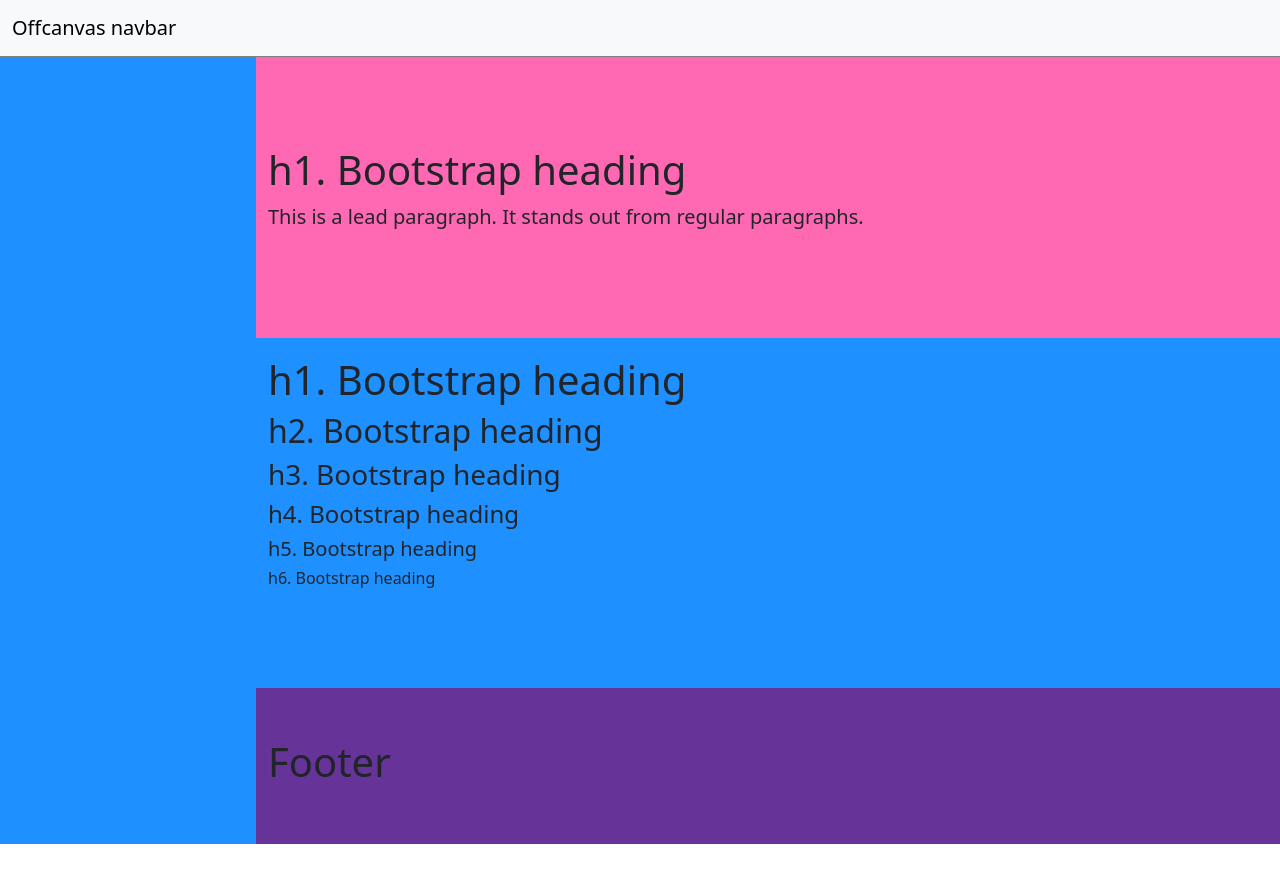
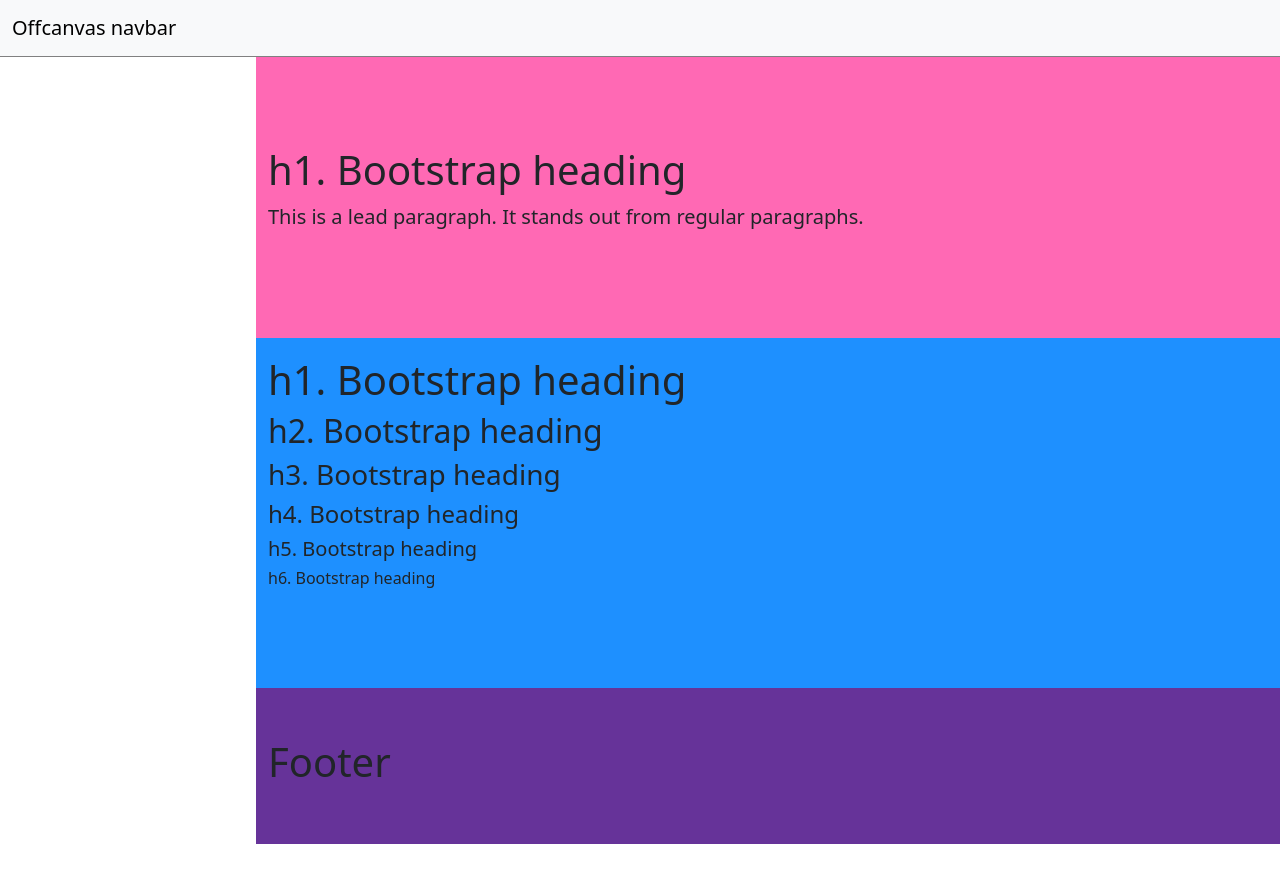
Before and after one commit to robcleaton/extrabold, a Jekyll site: the page built from index-copy.html, in a window 1280 px wide. Shown: the top 883 px of the page. Built offline with Jekyll 4.4.1, drawn with Linux system fonts in a browser that asks for light colours.

Commit message:
flex min/max margins

```diff
--- a/_includes/header.html
+++ b/_includes/header.html
@@ -8,6 +8,13 @@
   <meta name="viewport" content="width=device-width, initial-scale=1">
   <link href="https://cdn.jsdelivr.net/npm/bootstrap@5.3.0-alpha3/dist/css/bootstrap.min.css" rel="stylesheet" integrity="sha384-KK94CHFLLe+nY2dmCWGMq91rCGa5gtU4mk92HdvYe+M/SXH301p5ILy+dN9+nJOZ" crossorigin="anonymous">
 
+  <!-- Favicons -->
+  <link rel="apple-touch-icon" sizes="180x180" href="apple-touch-icon.png?">
+  <link rel="icon" type="image/png" sizes="32x32" href="favicon-32x32.png?">
+  <link rel="icon" type="image/png" sizes="16x16" href="favicon-16x16.png?">
+  <link rel="manifest" href="site.webmanifest">
+
+  <!-- Jekyll template -->
   <meta name="generator" content="Jekyll v4.3.2" />
   <meta property="og:title" content="Your awesome title" />
   <meta property="og:locale" content="en_US" />
--- a/_sass/_media.scss
+++ b/_sass/_media.scss
@@ -7,7 +7,7 @@
     display: none;
   }
   .flex-container {
-    padding-left: 0px;
+    margin-left: 0px;
   }
   .navbar-toggler {
     display: block;
@@ -17,17 +17,11 @@
 
 // Tablet
 @media only screen and (min-width: 601px) {
-  .flex-container {
-    padding-left: 200px;
-  }
 
 }
 
 // Desktop
 @media only screen and (min-width: 991px) {
-  .flex-container {
-    padding-left: 20%;
-  }
 }
 
 
--- a/assets/css/main.scss
+++ b/assets/css/main.scss
@@ -41,8 +41,9 @@
   display: flex;
   flex-wrap: nowrap;
   background-color: DodgerBlue;
-  padding-left: 20%;
+  margin-left: 20%;
   padding-top: 56px;
+  margin-left: clamp(200px, 20%, 320px);
 }
 .content {
   width: 100%;
```
Also changed, not shown: favicon-16x16.png (added), favicon-32x32.png (added).
